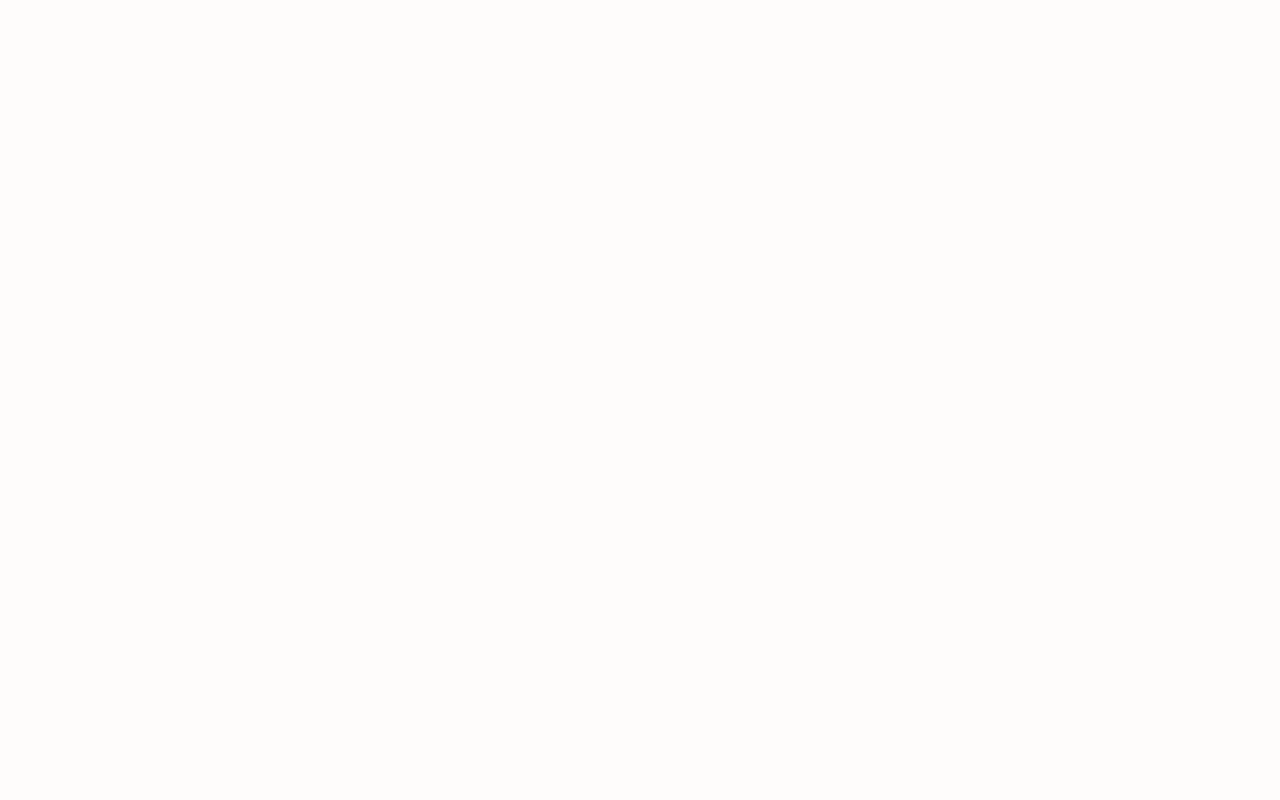
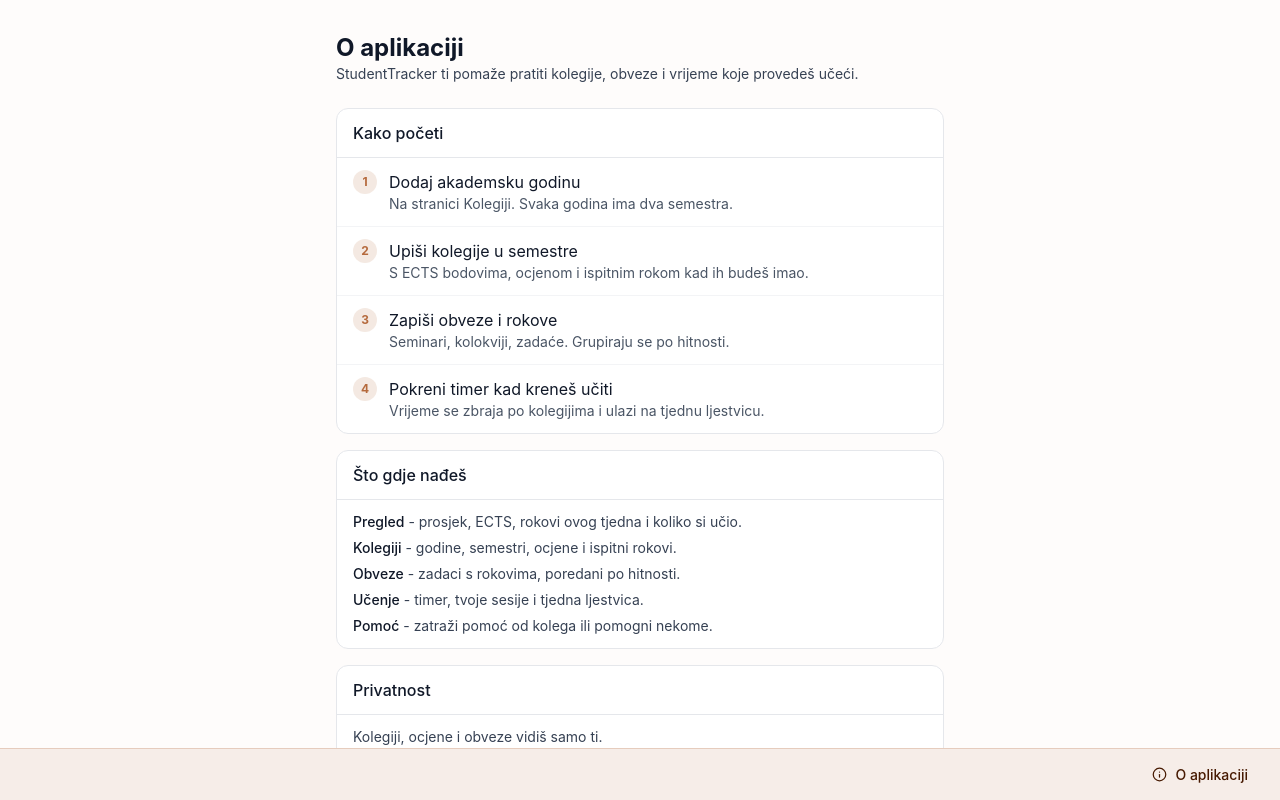
Before and after one commit to JT07616/StudentTracker-Frontend, a Vue app: page /o-aplikaciji in a window 1280 px wide. Before the commit this address had no page. Built offline with nearby package versions, Linux system fonts and the light colour scheme; the HTML template or start-up script is replaced by a standard one.

Commit message:
info o app, logo i footer

```diff
--- a/src/App.vue
+++ b/src/App.vue
@@ -1,5 +1,6 @@
 <script setup>
-import { RouterView } from "vue-router";
+import { RouterView, RouterLink } from "vue-router";
+import { Info } from "lucide-vue-next";
 import { useAuthStore } from "./stores/authStore.js";
 import Sidebar from "./components/Sidebar.vue";
 
@@ -7,10 +8,18 @@ const authStore = useAuthStore();
 </script>
 
 <template>
-  <div class="flex min-h-screen bg-brown/2">
+  <div class="flex h-screen bg-brown/2">
     <Sidebar v-if="authStore.autoriziran" />
-    <main class="flex-1 overflow-y-auto">
-      <RouterView />
+    <main class="flex flex-1 flex-col">
+      <div class="flex-1 overflow-y-auto">
+        <RouterView />
+      </div>
+      <!-- neprozirna boja + z-10 da sjena sidebara ne pada preko footera -->
+      <footer class="relative z-10 flex h-[52px] items-center justify-end border-t border-brown/25 bg-[#f6ede8] px-5">
+        <RouterLink to="/o-aplikaciji" class="flex items-center gap-2 rounded-lg px-3 py-1.5 text-sm font-medium text-amber-950 transition-colors hover:bg-brown/25">
+          <Info :size="15" /> O aplikaciji
+        </RouterLink>
+      </footer>
     </main>
   </div>
 </template>
--- a/src/components/Sidebar.vue
+++ b/src/components/Sidebar.vue
@@ -34,8 +34,8 @@ function odjava() {
 <template>
   <aside class="flex h-screen w-60 shrink-0 flex-col border-r border-brown/25 bg-brown/10 text-gray-900 shadow-xl">
     <!-- Header -->
-    <div class="p-5">
-      <h1 class="text-base font-bold text-amber-950">StudentTracker</h1>
+    <div class="px-5 pt-5 pb-3">
+      <img src="/logo.svg" alt="StudentTracker" class="w-11/12" />
     </div>
     <!-- Navigacija -->
     <nav class="flex-1 space-y-1 px-3">
@@ -57,7 +57,7 @@ function odjava() {
       </div>
     </div>
     <!-- Odjava -->
-    <div class="border-t border-brown/25 p-3">
+    <div class="flex h-[52px] items-center border-t border-brown/25 px-3">
       <button @click="odjava" class="flex w-full items-center gap-3 rounded-lg px-3 py-2 text-sm font-medium text-black transition-colors hover:bg-brown/25">
         <LogOut class="h-4 w-4 shrink-0" /><span>Odjava</span>
       </button>
--- a/src/router/index.js
+++ b/src/router/index.js
@@ -8,6 +8,7 @@ import Obveze from '../views/Obveze.vue'
 import Pomoc from '../views/Pomoc.vue'
 import Ucenje from '../views/Ucenje.vue'
 import Profil from '../views/Profil.vue'
+import OAplikaciji from '../views/OAplikaciji.vue'
 
 const router = createRouter({
   history: createWebHistory(import.meta.env.BASE_URL),
@@ -19,7 +20,8 @@ const router = createRouter({
     { path: '/obveze', name: 'obveze', component: Obveze, meta: { requiresAuth: true } },
     { path: '/pomoc', name: 'pomoc', component: Pomoc, meta: { requiresAuth: true } },
     { path: '/ucenje', name: 'ucenje', component: Ucenje, meta: { requiresAuth: true } },
-    { path: '/profil', name: 'profil', component: Profil, meta: { requiresAuth: true } }
+    { path: '/profil', name: 'profil', component: Profil, meta: { requiresAuth: true } },
+    { path: '/o-aplikaciji', name: 'oAplikaciji', component: OAplikaciji }
   ],
 })
 
--- a/src/views/Login.vue
+++ b/src/views/Login.vue
@@ -27,8 +27,8 @@ async function submitLogin() {
 </script>
 
 <template>
-  <div class="flex min-h-screen flex-col items-center justify-center px-4">
-    <h1 class="mb-6 text-4xl font-bold text-[#b56a3d]">StudentTracker</h1>
+  <div class="flex min-h-full flex-col items-center justify-center px-4">
+    <img src="/logo.svg" alt="StudentTracker" class="mb-6 w-80" />
      <p class="mb-6 text-center">Dobrodošli, prijavite se za nastavak</p>
     <p v-if="route.query.poruka === 'lozinka'" class="mb-4 text-center font-medium text-green-700">Lozinka uspješno promijenjena — prijavite se ponovno.</p>
     <div class="w-full max-w-md rounded-2xl border border-gray-200 bg-white p-8 shadow-lg">
--- /dev/null
+++ b/src/views/OAplikaciji.vue
@@ -0,0 +1,51 @@
+<script setup>
+const koraci = [
+  { broj: 1, naslov: 'Dodaj akademsku godinu', opis: 'Na stranici Kolegiji. Svaka godina ima dva semestra.' },
+  { broj: 2, naslov: 'Upiši kolegije u semestre', opis: 'S ECTS bodovima, ocjenom i ispitnim rokom kad ih budeš imao.' },
+  { broj: 3, naslov: 'Zapiši obveze i rokove', opis: 'Seminari, kolokviji, zadaće. Grupiraju se po hitnosti.' },
+  { broj: 4, naslov: 'Pokreni timer kad kreneš učiti', opis: 'Vrijeme se zbraja po kolegijima i ulazi na tjednu ljestvicu.' },
+]
+</script>
+
+<template>
+  <div class="mx-auto max-w-2xl p-8">
+    <div class="mb-6">
+      <h1 class="text-2xl font-bold text-gray-900">O aplikaciji</h1>
+      <p class="text-sm text-gray-700">StudentTracker ti pomaže pratiti kolegije, obveze i vrijeme koje provedeš učeći.</p>
+    </div>
+    <!-- koraci za pocetak -->
+    <div class="mb-4 rounded-xl border border-gray-200 bg-white">
+      <p class="border-b border-gray-200 px-4 py-3 font-medium text-gray-900">Kako početi</p>
+
+      <div v-for="korak in koraci" :key="korak.broj" class="flex gap-3 border-b border-gray-100 px-4 py-3 last:border-b-0">
+        <span class="flex h-6 w-6 shrink-0 items-center justify-center rounded-full bg-brown/15 text-xs font-bold text-brown">{{ korak.broj }}</span>
+        <div>
+          <p class="text-gray-900">{{ korak.naslov }}</p>
+          <p class="text-sm text-gray-600">{{ korak.opis }}</p>
+        </div>
+      </div>
+    </div>
+    <!-- kratki opis stranica -->
+    <div class="mb-4 rounded-xl border border-gray-200 bg-white">
+      <p class="border-b border-gray-200 px-4 py-3 font-medium text-gray-900">Što gdje nađeš</p>
+      <div class="space-y-1.5 px-4 py-3 text-sm text-gray-700">
+        <p><strong class="font-medium text-gray-900">Pregled</strong> - prosjek, ECTS, rokovi ovog tjedna i koliko si učio.</p>
+        <p><strong class="font-medium text-gray-900">Kolegiji</strong> - godine, semestri, ocjene i ispitni rokovi.</p>
+        <p><strong class="font-medium text-gray-900">Obveze</strong> - zadaci s rokovima, poredani po hitnosti.</p>
+        <p><strong class="font-medium text-gray-900">Učenje</strong> - timer, tvoje sesije i tjedna ljestvica.</p>
+        <p><strong class="font-medium text-gray-900">Pomoć</strong> - zatraži pomoć od kolega ili pomogni nekome.</p>
+      </div>
+    </div>
+
+    <div class="rounded-xl border border-gray-200 bg-white">
+      <p class="border-b border-gray-200 px-4 py-3 font-medium text-gray-900">Privatnost</p>
+      <div class="space-y-1.5 px-4 py-3 text-sm text-gray-700">
+        <p>Kolegiji, ocjene i obveze vidiš samo ti.</p>
+        <p>Na ljestvici se dijeli samo vrijeme učenja, nikad ocjene. Možeš se sakriti u Profilu.</p>
+        <p>Kod Pomoći kontakt daje onaj tko nudi pomoć, i vidi ga samo osoba koja je pomoć tražila.</p>
+      </div>
+    </div>
+
+    <RouterLink to="/" class="btn btn-primary mt-6 inline-block">Kreni</RouterLink>
+  </div>
+</template>
--- a/src/views/Pomoc.vue
+++ b/src/views/Pomoc.vue
@@ -176,7 +176,7 @@ onMounted(dohvatiZahtjeve)
               </template>
               <template v-else>
                 <div class="mt-2.5 flex items-center gap-2">
-                  <p class="flex-1 text-sm text-green-700">Riješeno uz pomoć <strong>{{ zahtjev.pomagacUsername }}</strong>.</p>
+                  <span class="h-2 w-2 shrink-0 rounded-full bg-green-500"></span><p class="flex-1 text-sm text-green-700">Riješeno uz pomoć <strong>{{ zahtjev.pomagacUsername }}</strong>.</p>
                   <button @click="promijeniRijeseno(zahtjev._id)" :disabled="obrada" class="rounded-lg border border-brown/25 bg-brown/10 px-2.5 py-1 text-xs font-medium text-brown hover:bg-brown/25">Vrati u tijek</button>
                 </div>
               </template>
--- a/src/views/Register.vue
+++ b/src/views/Register.vue
@@ -26,7 +26,7 @@ async function submitRegister() {
       email: email.value,
       password: password.value,
     })
-    router.push('/')
+    router.push('/o-aplikaciji')
   } catch (error) {
     greska.value = error.response?.data?.errors?.[0]?.msg || error.response?.data?.message || 'Greška pri registraciji'
   } finally {
@@ -36,8 +36,8 @@ async function submitRegister() {
 </script>
 
 <template>
-  <div class="flex min-h-screen flex-col items-center justify-center px-4">
-    <h1 class="mb-6 text-4xl font-bold text-[#b56a3d]">StudentTracker</h1>
+  <div class="flex min-h-full flex-col items-center justify-center px-4">
+    <img src="/logo.svg" alt="StudentTracker" class="mb-6 w-80" />
     <p class="mb-6 text-center">Dobrodošli, registrirajte se za nastavak</p>
 
     <div class="w-full max-w-md rounded-2xl border border-gray-200 bg-white p-8 shadow-lg">
```
Also changed, not shown: public/logo.svg (added).
